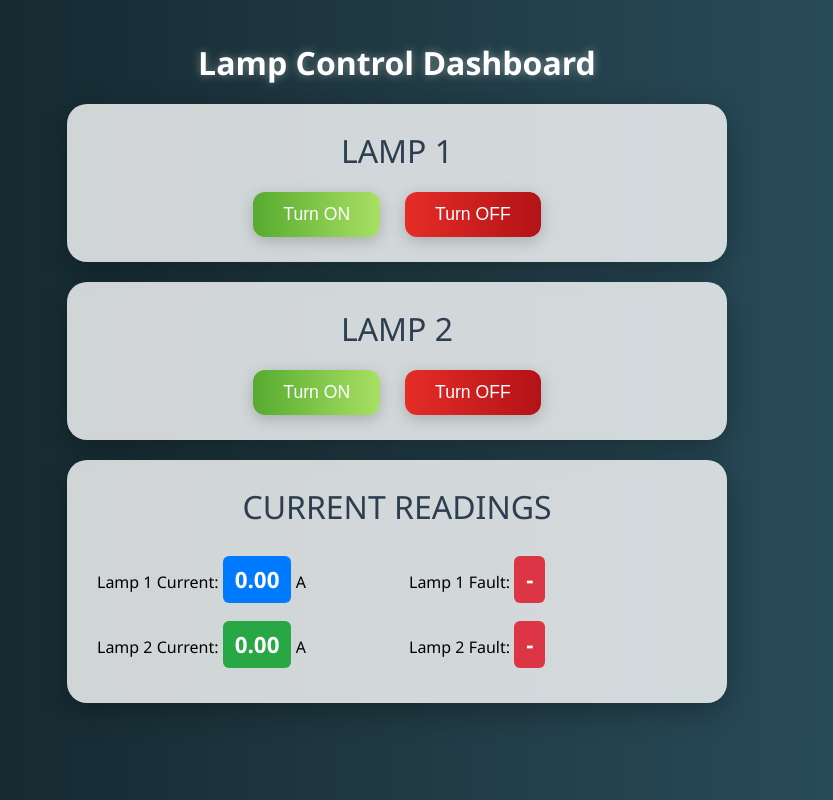
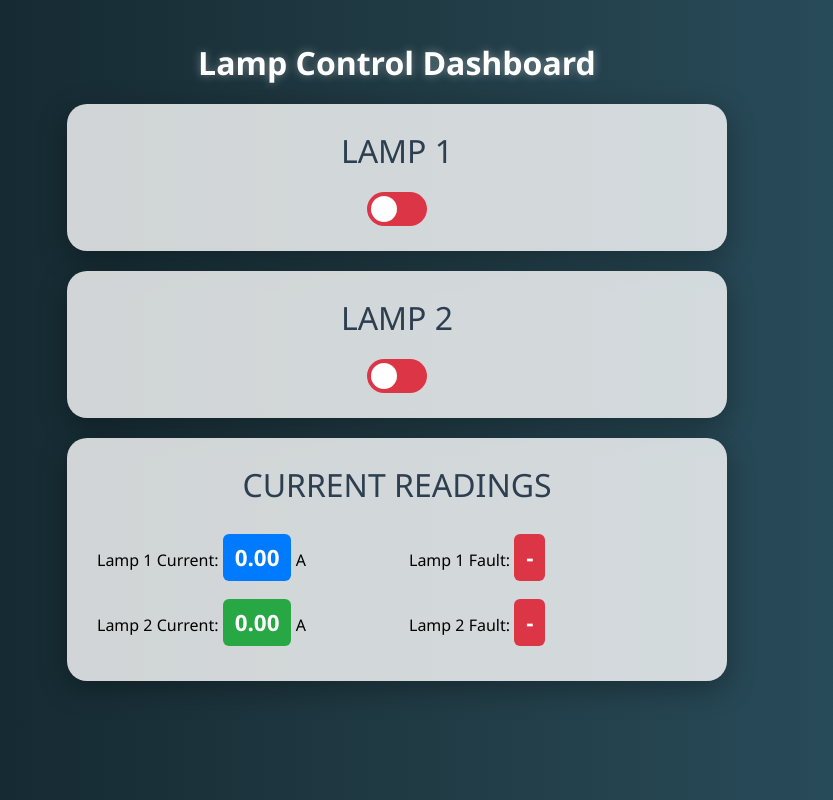
Before and after one commit to shridharwedsraunak/monitor, a plain HTML site: page index.html in a window 1280 px wide. Shown: the whole page, without its empty margins (243-1076 px from the left). Drawn offline with Linux system fonts and the light colour scheme; no server answers.

Commit message:
Add files via upload

```diff
--- a/index.html
+++ b/index.html
@@ -8,7 +8,7 @@
     body {
       font-family: 'Segoe UI', Tahoma, Geneva, Verdana, sans-serif;
       background: linear-gradient(to right, #0f2027, #203a43, #2c5364);
-      overflow: hidden;
+      overflow-x: hidden;
       padding: 20px;
       margin: 0;
     }
@@ -16,8 +16,6 @@
       text-align: center;
       color: #ffffff;
       margin-bottom: 20px;
-      position: relative;
-      z-index: 1;
       text-shadow: 0 0 10px #ffffff66;
     }
     .card {
@@ -28,8 +26,6 @@
       border-radius: 20px;
       max-width: 600px;
       transition: transform 0.3s ease-in-out;
-      position: relative;
-      z-index: 1;
     }
     .card:hover {
       transform: scale(1.03);
@@ -49,47 +45,55 @@
       border-radius: 6px;
       display: inline-block;
     }
-    .value.blue {
-      color: #fff;
-      background-color: #007bff;
-    }
-    .value.green {
-      color: #fff;
-      background-color: #28a745;
-    }
-    .value.red {
-      color: #fff;
-      background-color: #dc3545;
-    }
+    .value.blue { color: #fff; background-color: #007bff; }
+    .value.green { color: #fff; background-color: #28a745; }
+    .value.red { color: #fff; background-color: #dc3545; }
     .button-container {
       display: flex;
       justify-content: center;
       gap: 25px;
       margin-top: 10px;
     }
-    .relay-button {
-      font-size: 1.1em;
-      padding: 12px 30px;
-      border: none;
-      border-radius: 12px;
-      color: white;
+    .switch {
+      position: relative;
+      display: inline-block;
+      width: 60px;
+      height: 34px;
+    }
+    .switch input {
+      opacity: 0;
+      width: 0;
+      height: 0;
+    }
+    .slider {
+      position: absolute;
       cursor: pointer;
-      transition: all 0.3s ease;
-      box-shadow: 0 4px 15px rgba(0, 0, 0, 0.2);
+      top: 0; left: 0;
+      right: 0; bottom: 0;
+      background-color: #dc3545;
+      transition: 0.4s;
+      border-radius: 34px;
     }
-    .relay-button:hover {
-      transform: translateY(-3px);
+    .slider:before {
+      position: absolute;
+      content: "";
+      height: 26px;
+      width: 26px;
+      left: 4px;
+      bottom: 4px;
+      background-color: white;
+      transition: 0.4s;
+      border-radius: 50%;
     }
-    .relay-on {
-      background: linear-gradient(to right, #56ab2f, #a8e063);
+    input:checked + .slider {
+      background-color: #28a745;
     }
-    .relay-off {
-      background: linear-gradient(to right, #e52d27, #b31217);
+    input:checked + .slider:before {
+      transform: translateX(26px);
     }
     .lightning {
       position: absolute;
-      top: 0;
-      left: 0;
+      top: 0; left: 0;
       width: 100vw;
       height: 100vh;
       pointer-events: none;
@@ -97,21 +101,11 @@
       animation: lightningFlash 10s infinite;
     }
     @keyframes lightningFlash {
-      0%, 100% {
-        opacity: 0;
-      }
-      3% {
-        opacity: 0.7;
-      }
-      4% {
-        opacity: 0;
-      }
-      12% {
-        opacity: 0.4;
-      }
-      13% {
-        opacity: 0;
-      }
+      0%, 100% { opacity: 0; }
+      3% { opacity: 0.7; }
+      4% { opacity: 0; }
+      12% { opacity: 0.4; }
+      13% { opacity: 0; }
     }
     .flex-row {
       display: flex;
@@ -127,22 +121,25 @@
 </head>
 <body>
   <div class="lightning"></div>
-
   <h1>Lamp Control Dashboard</h1>
 
   <div class="card">
     <div class="title">Lamp 1</div>
     <div class="button-container">
-      <button class="relay-button relay-on" onclick="setRelay('relay1', true)">Turn ON</button>
-      <button class="relay-button relay-off" onclick="setRelay('relay1', false)">Turn OFF</button>
+      <label class="switch">
+        <input type="checkbox" id="relay1-toggle" onchange="toggleRelay('relay1')">
+        <span class="slider round"></span>
+      </label>
     </div>
   </div>
 
   <div class="card">
     <div class="title">Lamp 2</div>
     <div class="button-container">
-      <button class="relay-button relay-on" onclick="setRelay('relay2', true)">Turn ON</button>
-      <button class="relay-button relay-off" onclick="setRelay('relay2', false)">Turn OFF</button>
+      <label class="switch">
+        <input type="checkbox" id="relay2-toggle" onchange="toggleRelay('relay2')">
+        <span class="slider round"></span>
+      </label>
     </div>
   </div>
 
@@ -158,10 +155,8 @@
     </div>
   </div>
 
-  <!-- Firebase JS SDK -->
   <script src="https://www.gstatic.com/firebasejs/9.23.0/firebase-app-compat.js"></script>
   <script src="https://www.gstatic.com/firebasejs/9.23.0/firebase-database-compat.js"></script>
-
   <script>
     const firebaseConfig = {
       apiKey: "AIzaSyAC3prb7gFz2QghusuVEeHg5O65y2po9UU",
@@ -174,11 +169,14 @@
       measurementId: "G-DM4E9VHDRG"
     };
 
-    // Initialize Firebase
     firebase.initializeApp(firebaseConfig);
     const db = firebase.database();
 
-    // Fetch and update values
+    async function toggleRelay(relay) {
+      const isChecked = document.getElementById(`${relay}-toggle`).checked;
+      await db.ref(`/device/${relay}`).set(isChecked);
+    }
+
     async function fetchData() {
       try {
         const snapshot = await db.ref("/device").get();
@@ -190,13 +188,12 @@
         document.getElementById("fault2").textContent = data.fault2 ? "FAULT" : "OK";
         document.getElementById("fault1").className = "value " + (data.fault1 ? "red" : "green");
         document.getElementById("fault2").className = "value " + (data.fault2 ? "red" : "green");
+
+        document.getElementById("relay1-toggle").checked = !!data.relay1;
+        document.getElementById("relay2-toggle").checked = !!data.relay2;
       } catch (error) {
         console.log("Could not fetch data:", error);
       }
-    }
-
-    async function setRelay(relay, state) {
-      await db.ref("/device/" + relay).set(state);
     }
 
     setInterval(fetchData, 3000);
```
